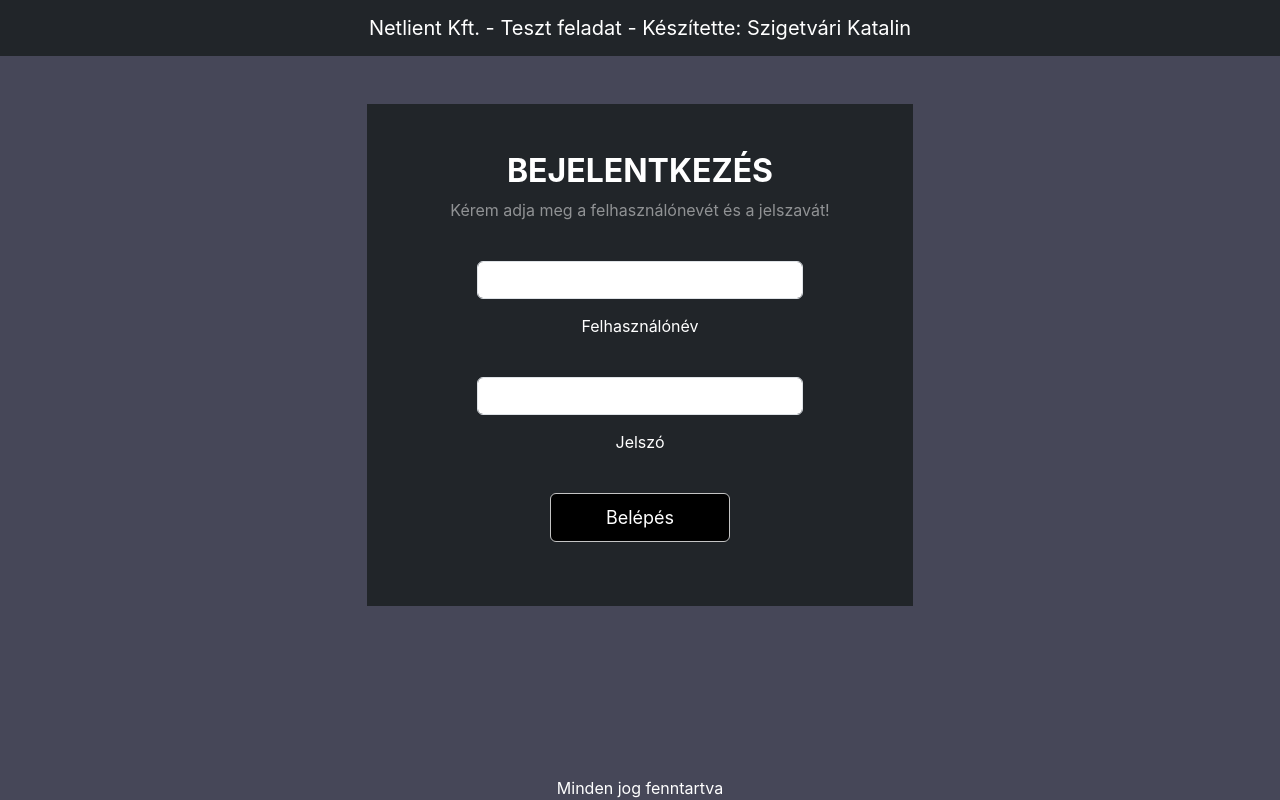
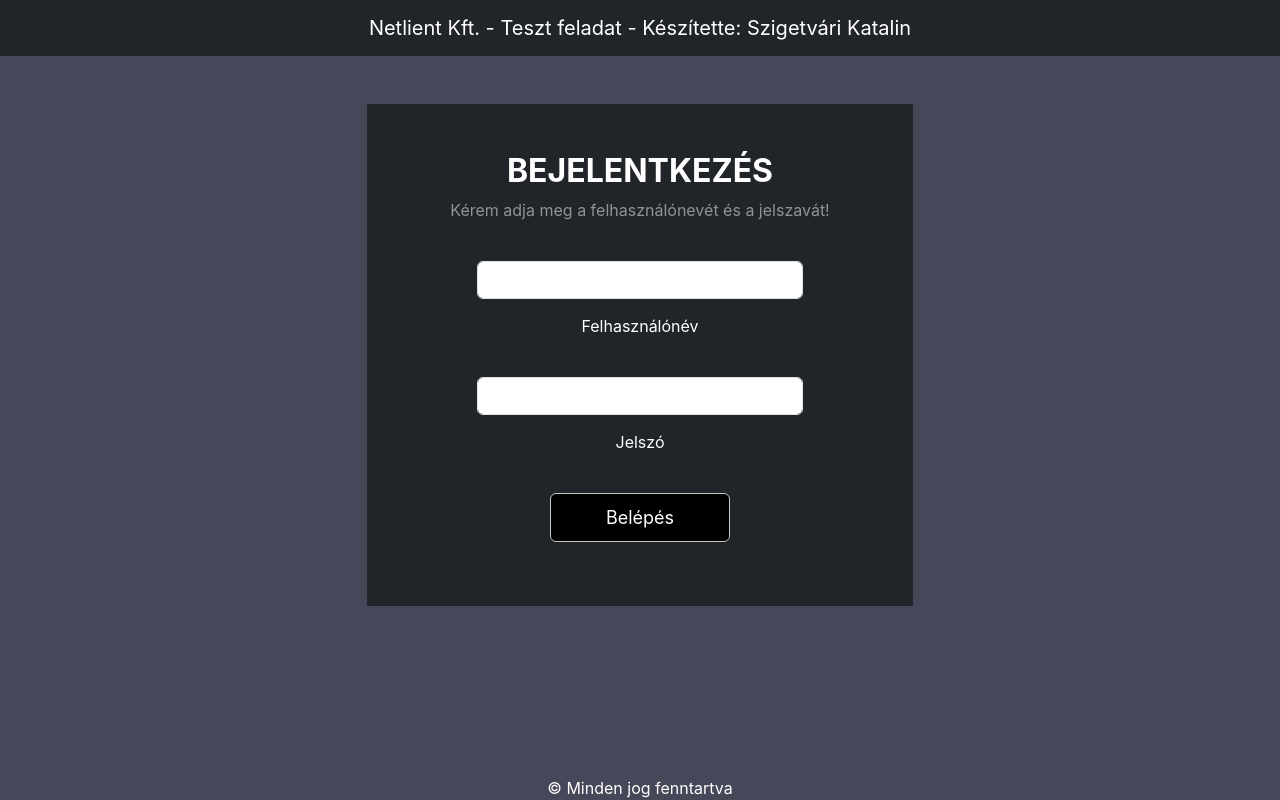
Before and after one commit to szigetvarikati/test-project-MERN, a React (Create React App) app in the folder frontend/: page / in a window 1280 px wide. Built offline with nearby package versions, Linux system fonts and the light colour scheme.

Commit message:
add "©" to footer

```diff
--- a/frontend/src/App.js
+++ b/frontend/src/App.js
@@ -28,7 +28,7 @@ function App() {
           </Container>
         </main>
         <footer>
-          <div className="text-center">Minden jog fenntartva</div>
+          <div className="text-center">© Minden jog fenntartva</div>
         </footer>
       </div>
     </BrowserRouter>
```
